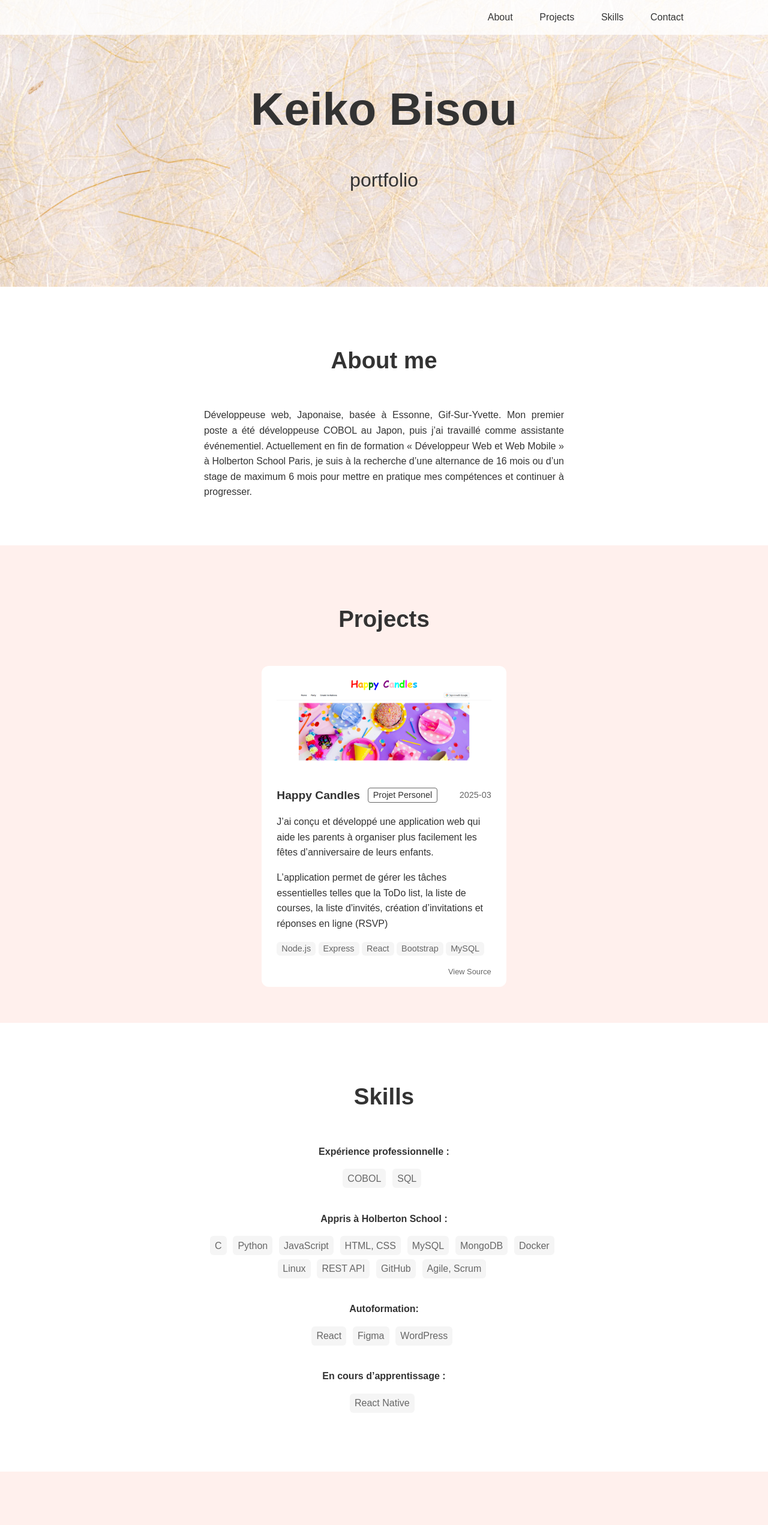
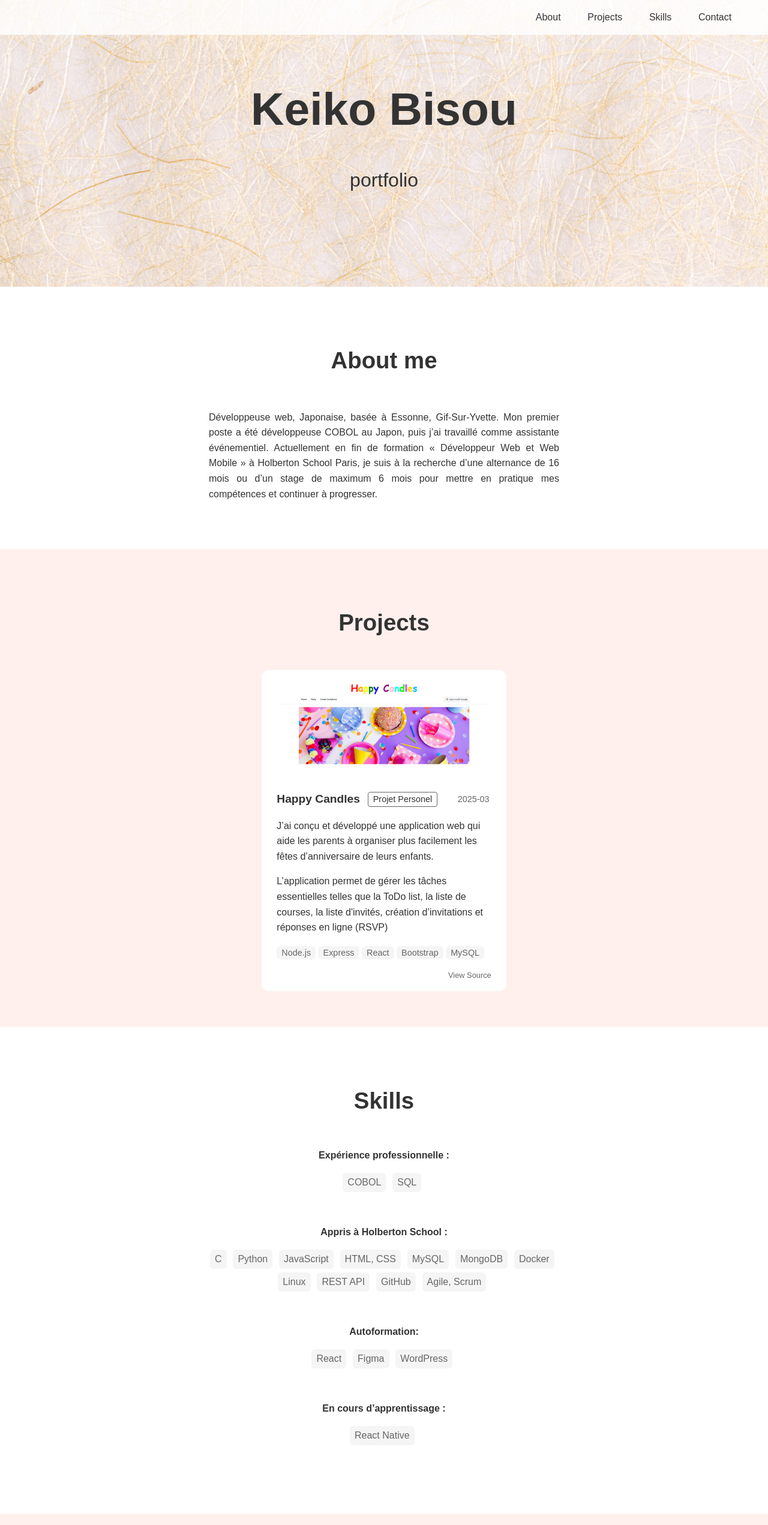
Before and after one commit to bisoukeiko/bisoukeiko.github.io, a plain HTML site: page index.html in a window 1280 px wide. Shown: the top 2542 px of the page at 60% size. Drawn offline with Linux system fonts and the light colour scheme.

Commit message:
Fix code: fix padding, margin

```diff
--- a/style.css
+++ b/style.css
@@ -53,7 +53,7 @@ h2{
     justify-content: right;
     gap: 1.2rem;
     list-style: none;
-    padding-right: 8rem;
+    padding-right: 3rem;
 }
 .navbar ul a{
     color:#333;
@@ -76,16 +76,17 @@ h2{
     justify-content: center;
     gap: 1rem;
 }
-#about .profile-picture{
+/* #about .profile-picture{
     width: 150px;
     height: 150px;
     border-radius: 40px;
     object-fit: cover;
     margin-bottom: 1rem;
-}
+} */
 #about p{
     max-width: 600px;
     margin-top: 0;
+    padding: 0.2rem 0.5rem;
     text-align: justify;
 }
 #projects{
@@ -136,6 +137,7 @@ h2{
 }
 #projects .card .card-header .date{
     font-size: 0.9rem;
+    margin: 0 0.2rem;
     color: #666;
 }
 #projects .card .project-skill{
@@ -161,7 +163,7 @@ h2{
     text-align: center;
 }
 #skills .skills-container{
-    margin: 0 auto 2rem auto;
+    margin: 0 auto 3rem auto;
     max-width: 600px;
 }
 #skills .skills-container p{
```
